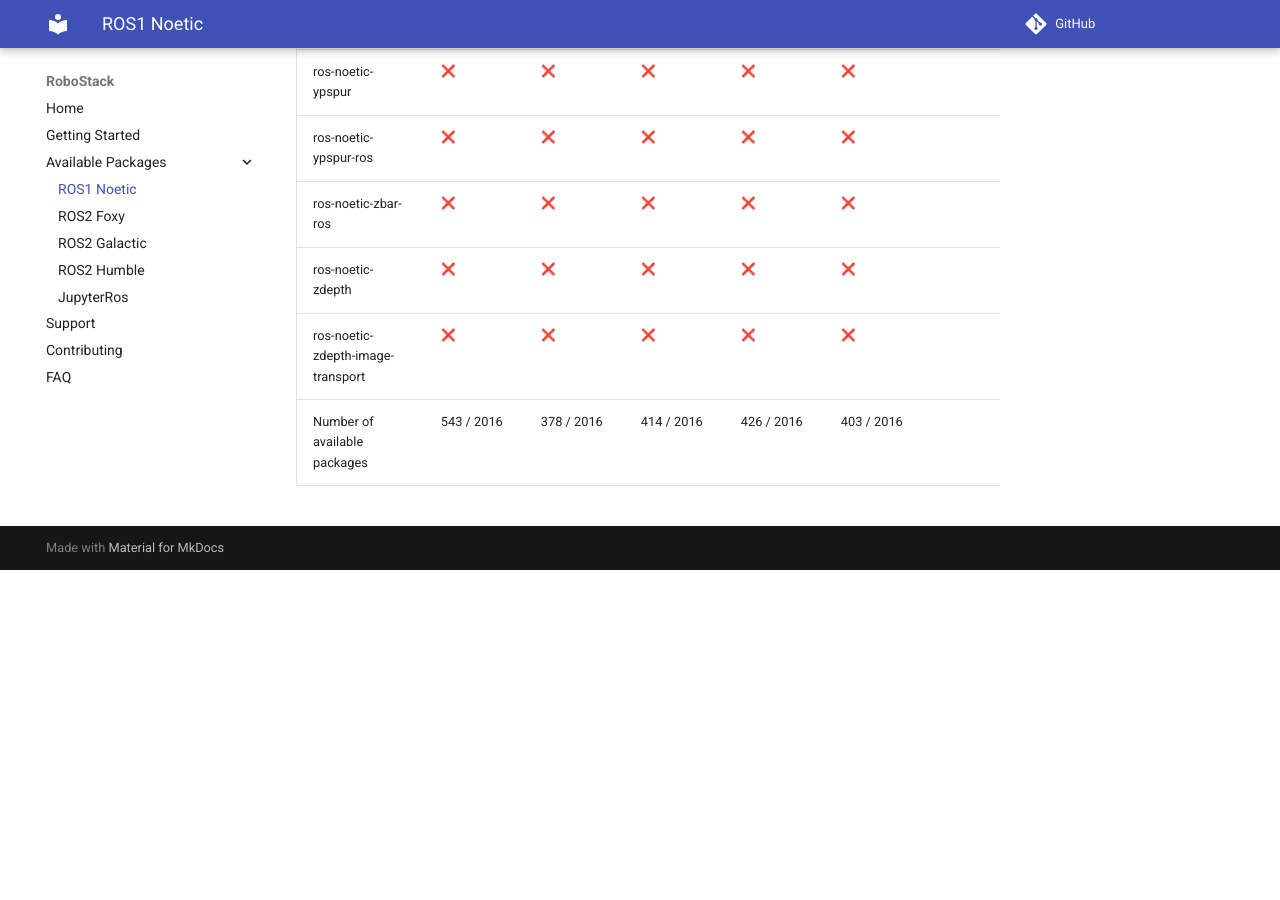
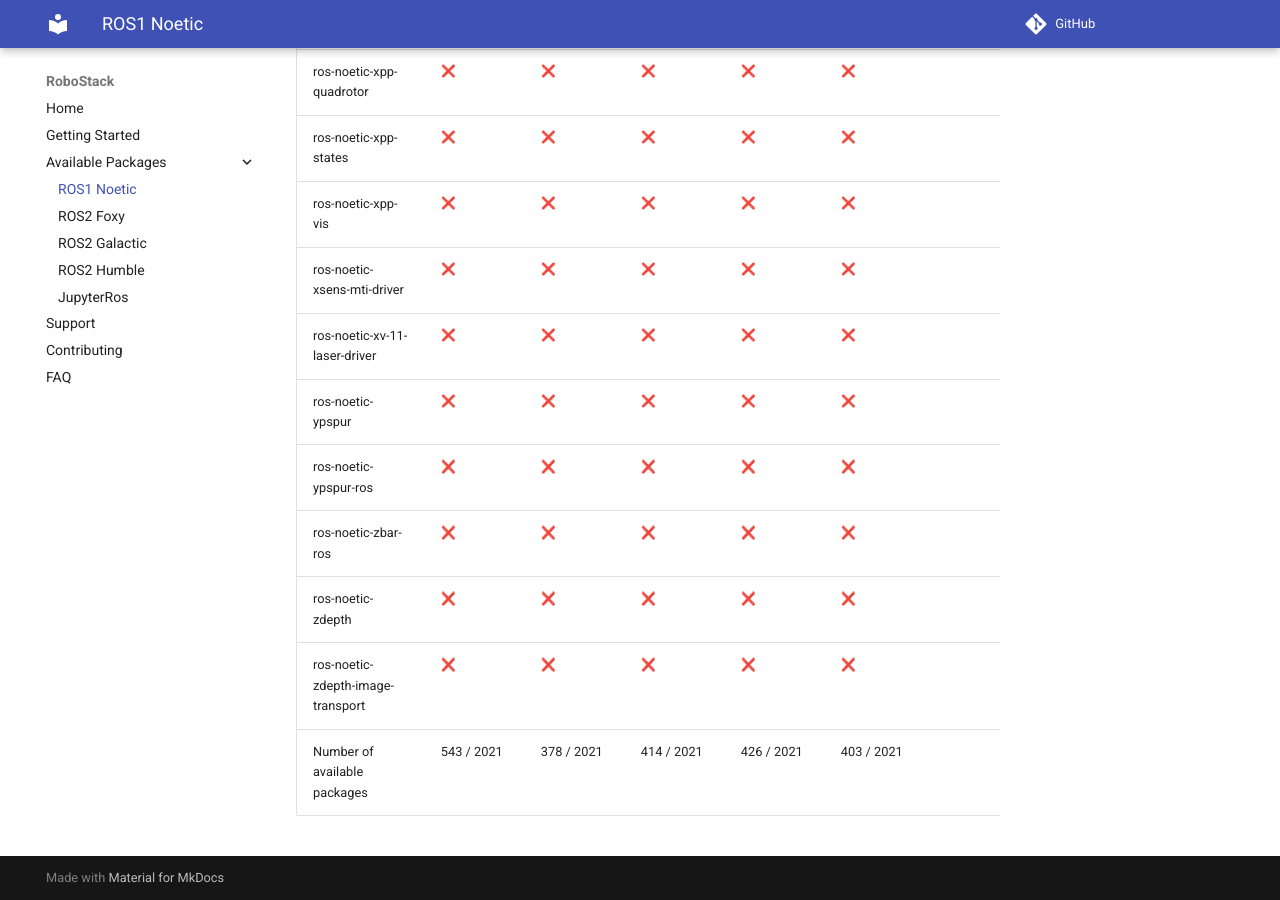
Before and after one commit to RoboStack/robostack.github.io, an MkDocs documentation site: the page built from docs/noetic.md, in a window 1280 px wide and 900 px high, scrolled down 145630 px. Built offline with MkDocs 1.6.1 and Material for MkDocs 9.7.7, drawn with Linux system fonts in a browser that asks for light colours; emoji names are drawn with the system emoji font; comment, search, counter and statistics services are not loaded; before the commit the page ends 146200 px from its top, so only the background shows below that; some of the changed text lies outside the part shown.

Commit message:
Update tables

```diff
--- a/docs/noetic.md
+++ b/docs/noetic.md
@@ -2016,4 +2021,4 @@
 | ros-noetic-zbar-ros | :x: { data-sort='0' } | :x: { data-sort='0' } | :x: { data-sort='0' } | :x: { data-sort='0' } | :x: { data-sort='0' } |   |
 | ros-noetic-zdepth | :x: { data-sort='0' } | :x: { data-sort='0' } | :x: { data-sort='0' } | :x: { data-sort='0' } | :x: { data-sort='0' } |   |
 | ros-noetic-zdepth-image-transport | :x: { data-sort='0' } | :x: { data-sort='0' } | :x: { data-sort='0' } | :x: { data-sort='0' } | :x: { data-sort='0' } |   |
-| Number of available packages |  543 / 2016 | 378 / 2016 | 414 / 2016 | 426 / 2016 | 403 / 2016 |
+| Number of available packages |  543 / 2021 | 378 / 2021 | 414 / 2021 | 426 / 2021 | 403 / 2021 |
```
Also changed, not shown: other parts of docs/noetic.md (+5 -0 lines).
